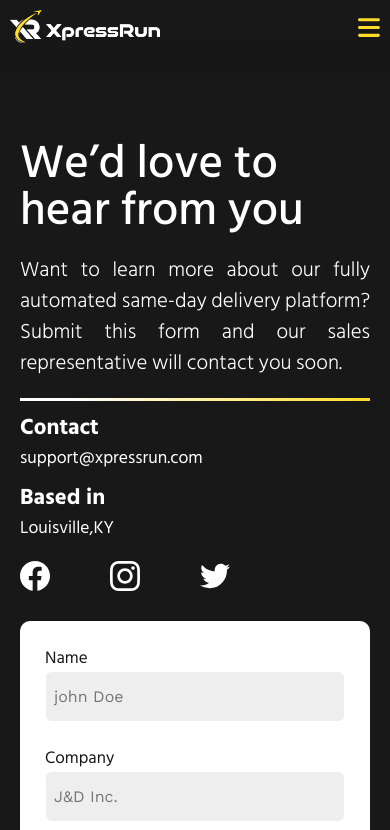
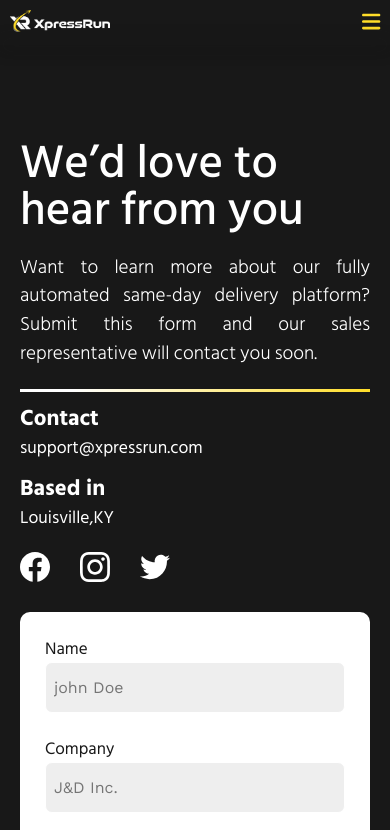
Before and after one commit to yoricky42/xpressrun_next_app, a Next.js app: page /contact_us in a window 390 px wide. Shown: the top 830 px of the page. Built offline with nearby package versions, Linux system fonts and the light colour scheme.

Commit message:
basic next app

```diff
--- a/component/navbar/navbar.module.css
+++ b/component/navbar/navbar.module.css
@@ -237,7 +237,7 @@
 
 }
 
-@media screen and (max-width: 332px) {
+@media screen and (max-width: 499px) {
   .navbar_logo_type_content_inner_logo{
     width: 100px;
   }
--- a/pages/contact_us/contact.module.css
+++ b/pages/contact_us/contact.module.css
@@ -29,7 +29,7 @@
 }
 .contactUs_leftSide_social {
    display: flex;
-   width: 50%;
+   width: 150px;
    justify-content: space-between;
    align-items: center;
    margin-top: 20px;
@@ -45,7 +45,7 @@
 }
 .contactUs_leftSide_Subtitle{
     margin: 20px 0 ;
-    font-size: 1.3rem;
+    font-size: 1.2rem;
     width: 75%;
     text-align: justify;
     font-weight: 300;
@@ -146,9 +146,6 @@
     .contactUs_leftSide_title{
         font-size: 70px;
     }
-    .contactUs_leftSide_social{
-        width: 30%;
-    }
     .contactUs_rightSide{
         margin-bottom: 50px;
     }
@@ -169,9 +166,6 @@
     .contactUs_leftSide_line{
         width: 100%;
     }
-    .contactUs_leftSide_social{
-        width: 60%;
-    }
     .contactUs_leftSide_title{
         font-size: 12vw;
     }
```
Also changed, not shown: styles/Home.module.css (+30 -2 lines).
